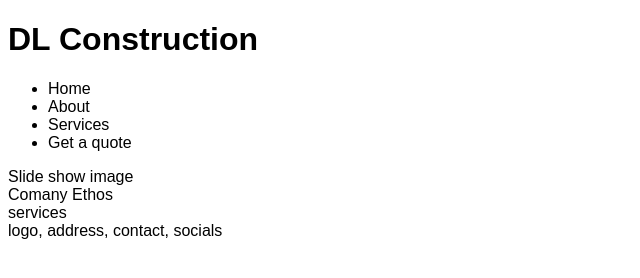
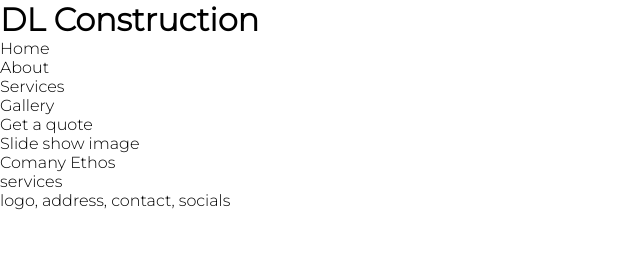
Before and after one commit to danny-fla/Project-Portfolio-1, a plain HTML site: page index.html in a window 1280 px wide. Shown: the whole page, without its empty margins (0-640 px from the left). Drawn offline with Linux system fonts and the light colour scheme.

Commit message:
add google fonts and remove default margin padding and border settings

```diff
--- a/assets/css/style.css
+++ b/assets/css/style.css
@@ -1,3 +1,12 @@
+@import url('https://fonts.googleapis.com/css2?family=Montserrat:wght@300&display=swap');
+
+* {
+    margin: 0;
+    padding: 0;
+    border: none;
+}
+
 body {
-    font-family: sans-serif;
+    font-family: montserrat, sans-serif;
+    font-weight: 400;
 }
--- a/index.html
+++ b/index.html
@@ -20,6 +20,7 @@
                 <li>Home</li>
                 <li>About</li>
                 <li>Services</li>
+                <li>Gallery</li>
                 <li>Get a quote</li>
             </ul>
         </nav>
```
